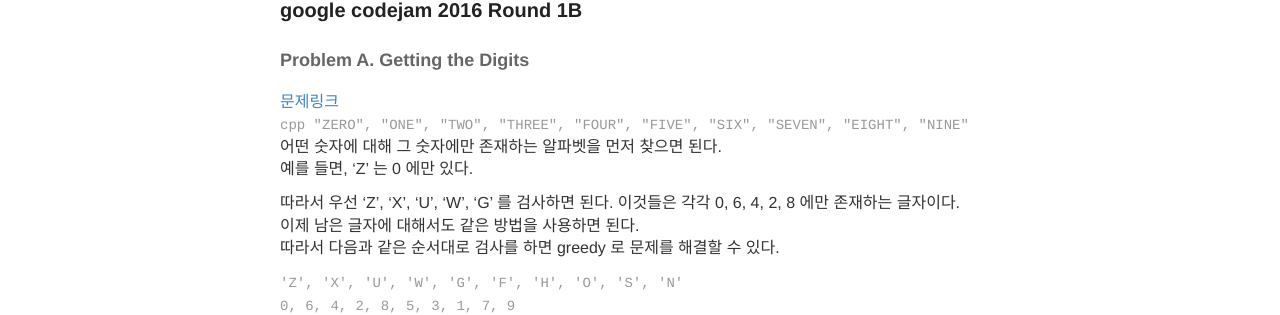
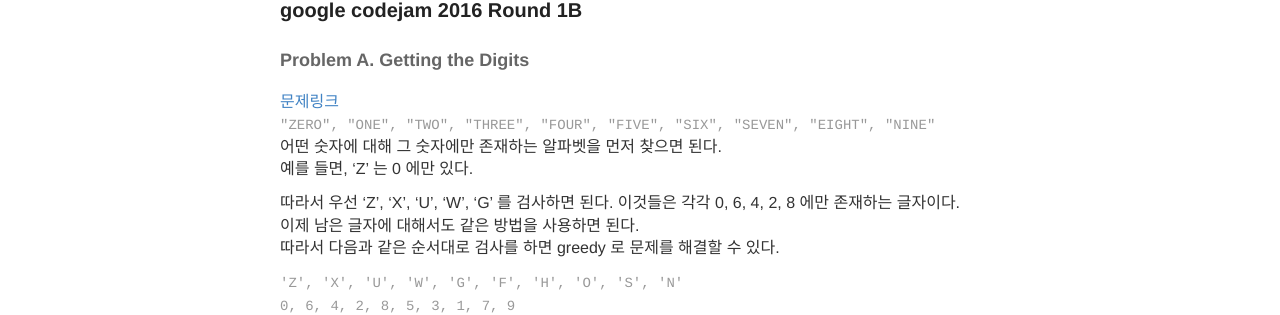
Before and after one commit to seirion/aaa, a Jekyll site: the page built from _posts/2016-05-12-meeting-054.md, in a window 1280 px wide. Shown: the part 417-732 px from the top of the page. Built offline with Jekyll 4.4.1, drawn with Linux system fonts in a browser that asks for light colours; comment, search, counter and statistics services are not loaded.

Commit message:
Update 2016-05-12-meeting-054.md

````diff
--- a/_posts/2016-05-12-meeting-054.md
+++ b/_posts/2016-05-12-meeting-054.md
@@ -19,9 +19,9 @@
 
 #### Problem A. Getting the Digits
 
-[문제링크]([[https://code.google.com/codejam/contest/dashboard?c=11254486#s=p0)
+[문제링크](https://code.google.com/codejam/contest/dashboard?c=11254486#s=p0)
 <br>
-```cpp "ZERO", "ONE", "TWO", "THREE", "FOUR", "FIVE", "SIX", "SEVEN", "EIGHT", "NINE"```<br>
+``` "ZERO", "ONE", "TWO", "THREE", "FOUR", "FIVE", "SIX", "SEVEN", "EIGHT", "NINE"```<br>
 어떤 숫자에 대해 그 숫자에만 존재하는 알파벳을 먼저 찾으면 된다.<br>
 예를 들면, 'Z' 는 0 에만 있다.<br>
 
````
